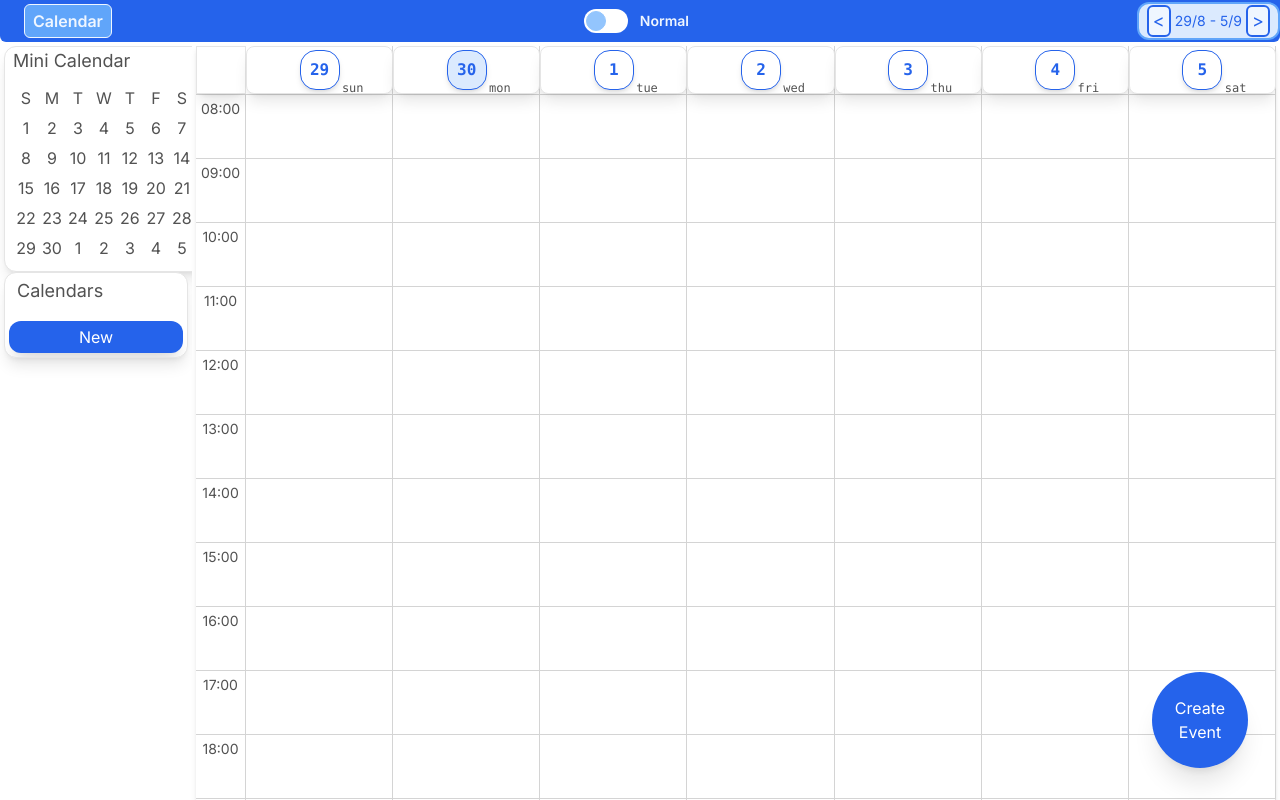
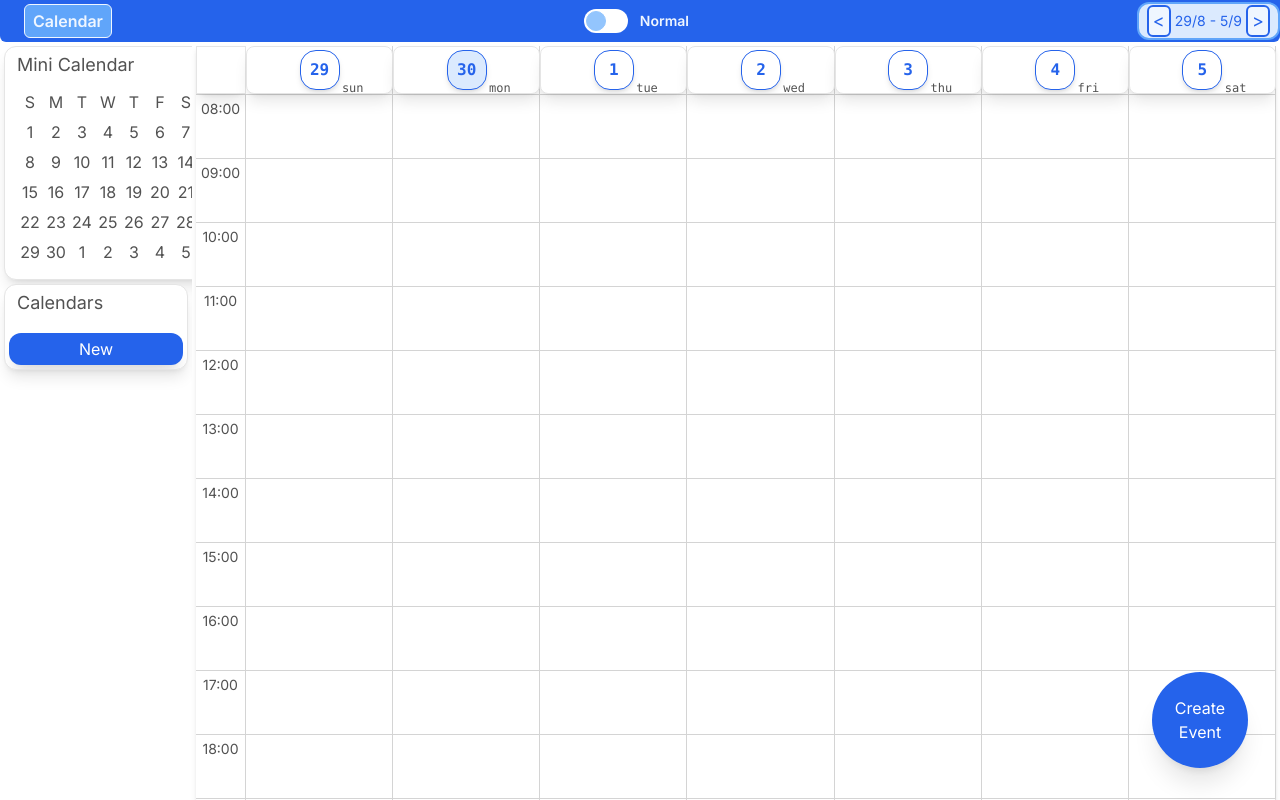
Before and after one commit to lucasduartesobreira/CalendarForge, a Next.js app: page / in a window 1280 px wide. Built offline with nearby package versions, Linux system fonts and the light colour scheme.

Commit message:
feat(side-bar): add padding and margin for the mini calendar

```diff
--- a/components/sidebar/sideBar.tsx
+++ b/components/sidebar/sideBar.tsx
@@ -62,7 +62,9 @@ const SideBar = (
     <div {...arg} className={`${arg.className} flex flex-col`}>
       {storages.isSome() && calendars.isSome() && actions.isSome() && (
         <>
-          <MiniCalendarContainer />
+          <MiniCalendarContainer
+            className="p-1 first:mb-1"
+          />
           <ListContainer
             titleSection={<Titles.Normal name="Calendars" />}
             buttonSection={
```
